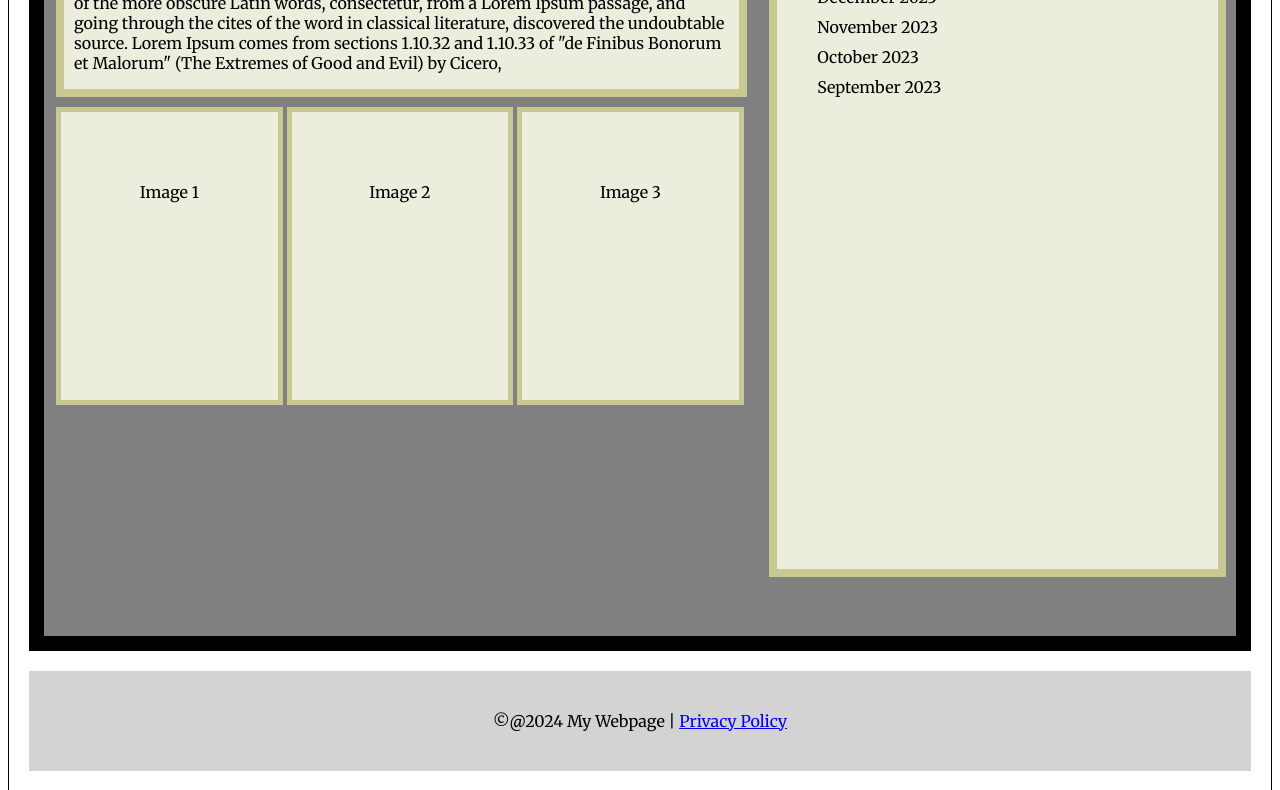
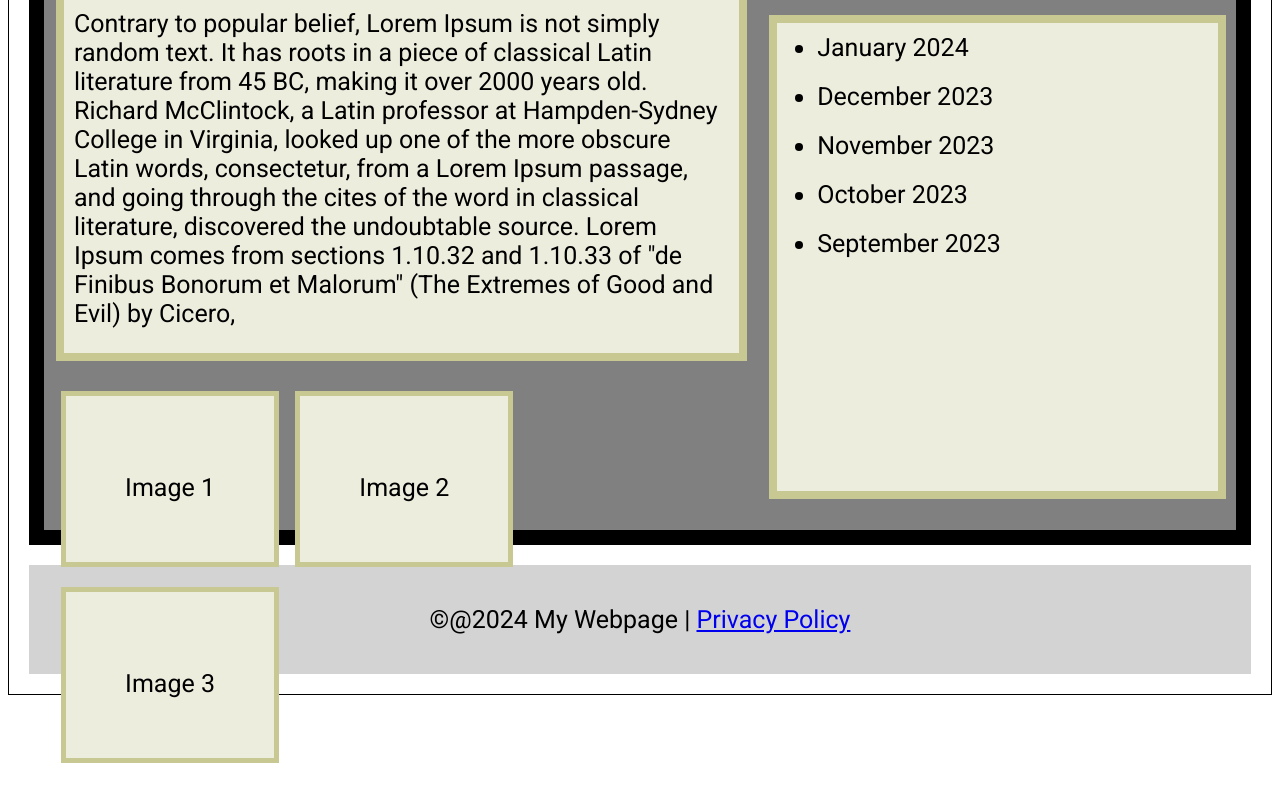
Before and after one commit to joyy-frontend/basic-html-css-example, a plain HTML site: page index.html in a window 1280 px wide. Shown: the part 368-1158 px from the top of the page. Drawn offline with Linux system fonts and the light colour scheme; a web font is replaced by a local one.

Commit message:
update css homework

```diff
--- a/index.html
+++ b/index.html
@@ -5,10 +5,12 @@
   <title>Document</title>
   <meta charset="UTF-8">
   <meta name="viewport" content="width=device-width, initial-scale=1.0">
+  <link rel="preconnect" href="https://fonts.googleapis.com">
+  <link rel="preconnect" href="https://fonts.gstatic.com" crossorigin>
+  <link
+    href="https://fonts.googleapis.com/css2?family=Moderustic:wght@300..800&family=Nanum+Gothic:wght@400;700&family=Roboto:ital,wght@0,100;0,300;0,400;0,500;0,700;0,900;1,100;1,300;1,400;1,500;1,700;1,900&display=swap"
+    rel="stylesheet">
   <link rel="stylesheet" href="./style.css" />
-  <style>
-    @import url('https://fonts.googleapis.com/css2?family=Merriweather:ital,wght@0,300;0,400;0,700;0,900;1,300;1,400;1,700;1,900&display=swap');
-  </style>
 </head>
 
 <body>
@@ -50,11 +52,11 @@
         <h2>Projects</h2>
       </div>
       <ul>
-        <li>January 2024</li>
-        <li>December 2023</li>
-        <li>November 2023</li>
-        <li>October 2023</li>
-        <li>September 2023</li>
+        <li class="date">January 2024</li>
+        <li class="date">December 2023</li>
+        <li class="date">November 2023</li>
+        <li class="date">October 2023</li>
+        <li class="date">September 2023</li>
       </ul>
     </div>
   </div>
--- a/style.css
+++ b/style.css
@@ -5,7 +5,8 @@
 body {
   border: 1px solid black;
   padding: 20px;
-  font-family: 'Merriweather', Arial, Helvetica, sans-serif;
+  font-family: "Roboto", sans-serif;
+  font-size: 25px;
 }
 
 h1 {
@@ -31,14 +32,14 @@ nav > ul {
   text-align: center;
 }
 
-li {
+nav > ul > li {
   display: block;
   margin: 10px 0;
 }
 
 .container {
   width: 100%;
-  height: 100vh;
+  height: 80vh;
   border: 15px solid black;
   margin: 20px 0;
 }
@@ -65,7 +66,7 @@ li {
 }
 
 .right > ul {
-  height: 85%;
+  height: 82%;
 }
 
 .right .right-area h2 {
@@ -78,22 +79,26 @@ li {
   background-color: rgb(237, 237, 222);
 }
 .image-area {
+  margin: 20px 0;
   height: 100%;
 }
 .image {
   display: inline-block;
-  width: 32.81%;
+  width: 31.55%;
   height: 100px;
   box-sizing: border-box;
   text-align: center;
   vertical-align: middle;
   border: 5px solid #c8c893;
-  margin: 10px 0;
+  margin: 10px 5px;
   background-color: rgb(237, 237, 222);
-  padding: 70px 0;
-  height: 40%;
+  padding: 77px 0;
+  height: 30%;
 }
 
+.date {
+  padding: 10px 0;
+}
 h2 {
   text-align: center;
   margin: 0;
```
